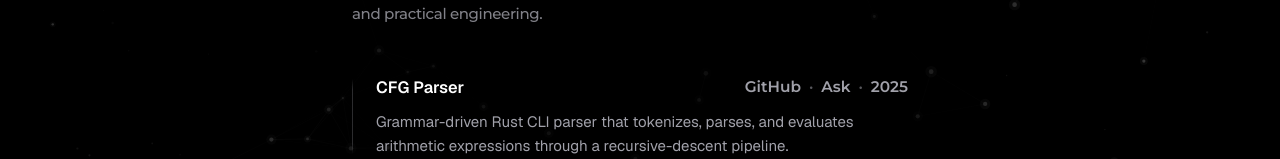
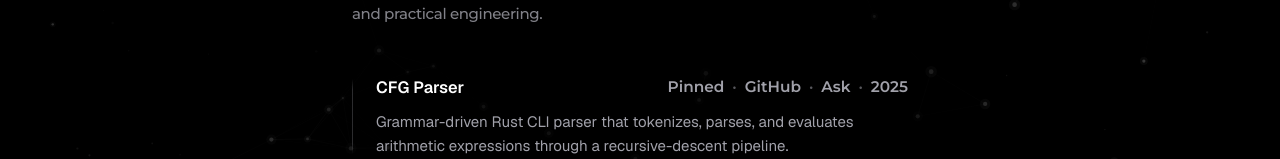
Before and after one commit to simonesiega/portfolio, a Next.js app: page /projects in a window 1280 px wide. Shown: the part 205-364 px from the top of the page. Built offline with nearby package versions, Linux system fonts and the light colour scheme; no server answers.

Commit message:
Add pinned feature

```diff
--- a/src/app/projects/page.tsx
+++ b/src/app/projects/page.tsx
@@ -44,6 +44,7 @@ export default function ProjectsPage() {
             githubAriaLabelSuffix={sections.githubAriaLabelSuffix}
             githubLinkLabel={sections.githubLinkLabel}
             askLinkLabel={sections.askLinkLabel}
+            pinnedLabel={sections.pinnedLabel}
           />
         </SecondaryPageLayout>
       </div>
--- a/src/components/projects/projects-showcase-section.tsx
+++ b/src/components/projects/projects-showcase-section.tsx
@@ -16,6 +16,7 @@ type ProjectsShowcaseSectionProps = {
   githubAriaLabelSuffix: string;
   githubLinkLabel: string;
   askLinkLabel: string;
+  pinnedLabel: string;
 };
 
 function getProjectInfoMailHref(
@@ -37,6 +38,7 @@ export function ProjectsShowcaseSection({
   githubAriaLabelSuffix,
   githubLinkLabel,
   askLinkLabel,
+  pinnedLabel,
 }: ProjectsShowcaseSectionProps) {
   const {projectsShowcaseList} = animationTimings;
   const contactEmail = appConfig.contact.email;
@@ -73,6 +75,18 @@ export function ProjectsShowcaseSection({
                   <div
                     className={`${montserrat.className} flex shrink-0 items-center justify-end gap-2 text-[0.92rem] leading-relaxed font-semibold text-[var(--header-item-color)] sm:text-[0.96rem]`}
                   >
+                    {project.pinned ? (
+                      <>
+                        <span className="rounded-sm transition-colors duration-300 group-focus-within:text-[var(--ui-fg)] group-hover:text-[var(--ui-fg)]">
+                          {pinnedLabel}
+                        </span>
+
+                        <span aria-hidden={true} className="text-[var(--header-item-color)]/55">
+                          ·
+                        </span>
+                      </>
+                    ) : null}
+
                     <a
                       href={project.githubUrl}
                       target="_blank"
--- a/src/lib/config/text/projects/entries/cfg-parser.ts
+++ b/src/lib/config/text/projects/entries/cfg-parser.ts
@@ -66,6 +66,7 @@ export const cfgParserProject = {
   id: "cfg-parser",
   slug: "cfg-parser",
   title: "CFG Parser",
+  pinned: true,
   githubUrl: "https://github.com/simonesiega/cfg-parser.git",
   status: "Completed",
   developmentPeriod: "2025",
--- a/src/lib/config/text/projects/project-entries.ts
+++ b/src/lib/config/text/projects/project-entries.ts
@@ -1,3 +1,11 @@
 import {cfgParserProject} from "./entries/cfg-parser";
 
-export const projects = [cfgParserProject] as const;
+const projectEntries = [cfgParserProject] as const;
+
+export const projects = projectEntries.toSorted((firstProject, secondProject) => {
+  if (firstProject.pinned === secondProject.pinned) {
+    return 0;
+  }
+
+  return firstProject.pinned ? -1 : 1;
+});
--- a/src/lib/config/text/projects/projects-shared.ts
+++ b/src/lib/config/text/projects/projects-shared.ts
@@ -16,6 +16,7 @@ export const projectsSections = {
   githubAriaLabelSuffix: "repository on GitHub",
   githubLinkLabel: "GitHub",
   askLinkLabel: "Ask",
+  pinnedLabel: "Pinned",
 } as const satisfies ProjectsText["sections"];
 
 export const projectsSeo = {
--- a/src/lib/config/text/projects/types.ts
+++ b/src/lib/config/text/projects/types.ts
@@ -38,6 +38,7 @@ export type ProjectsPageProject = {
   id: string;
   slug: string;
   title: string;
+  pinned: boolean;
   githubUrl: string;
   demoUrl?: string;
   status: string;
@@ -73,6 +74,7 @@ export type ProjectsText = {
     githubAriaLabelSuffix: string;
     githubLinkLabel: string;
     askLinkLabel: string;
+    pinnedLabel: string;
   };
   seo: {
     projectsPageTitle: string;
```
Also changed, not shown: 1 other file (tests, documents, lock files or other folders).
